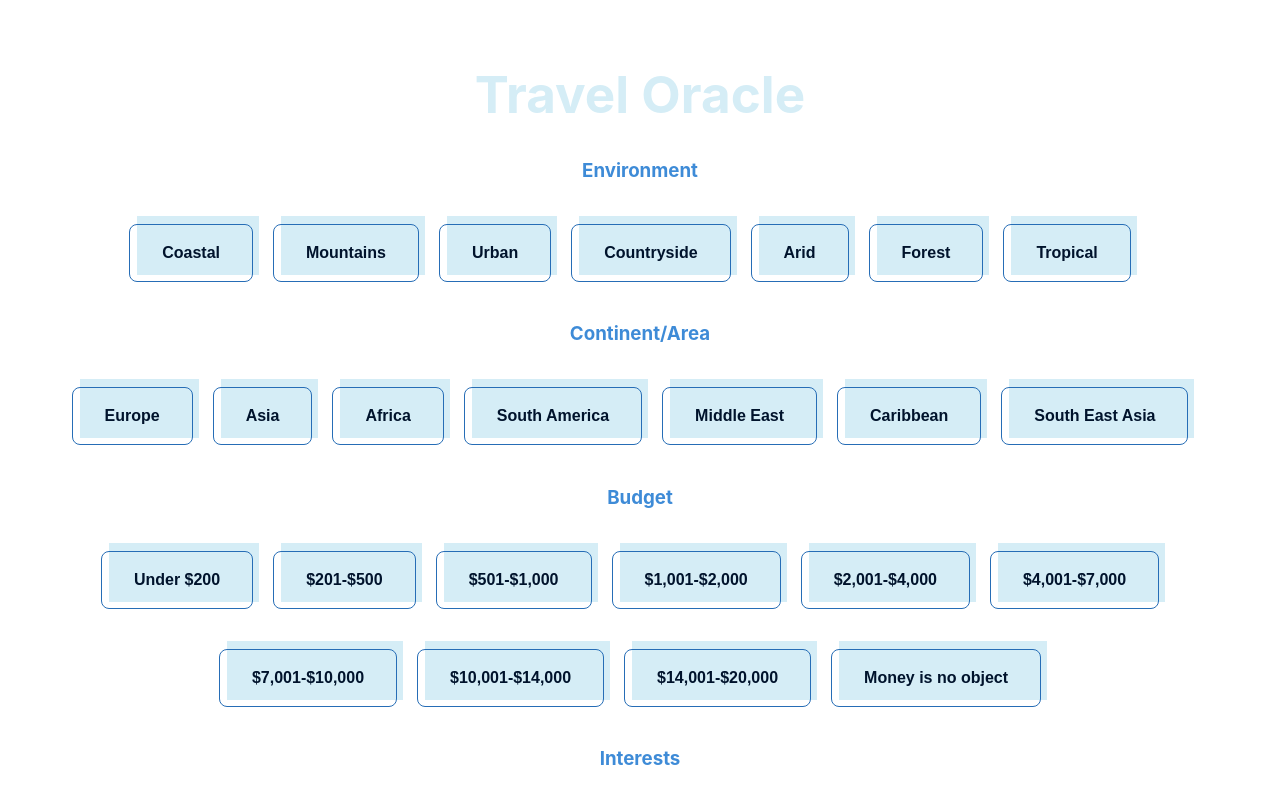
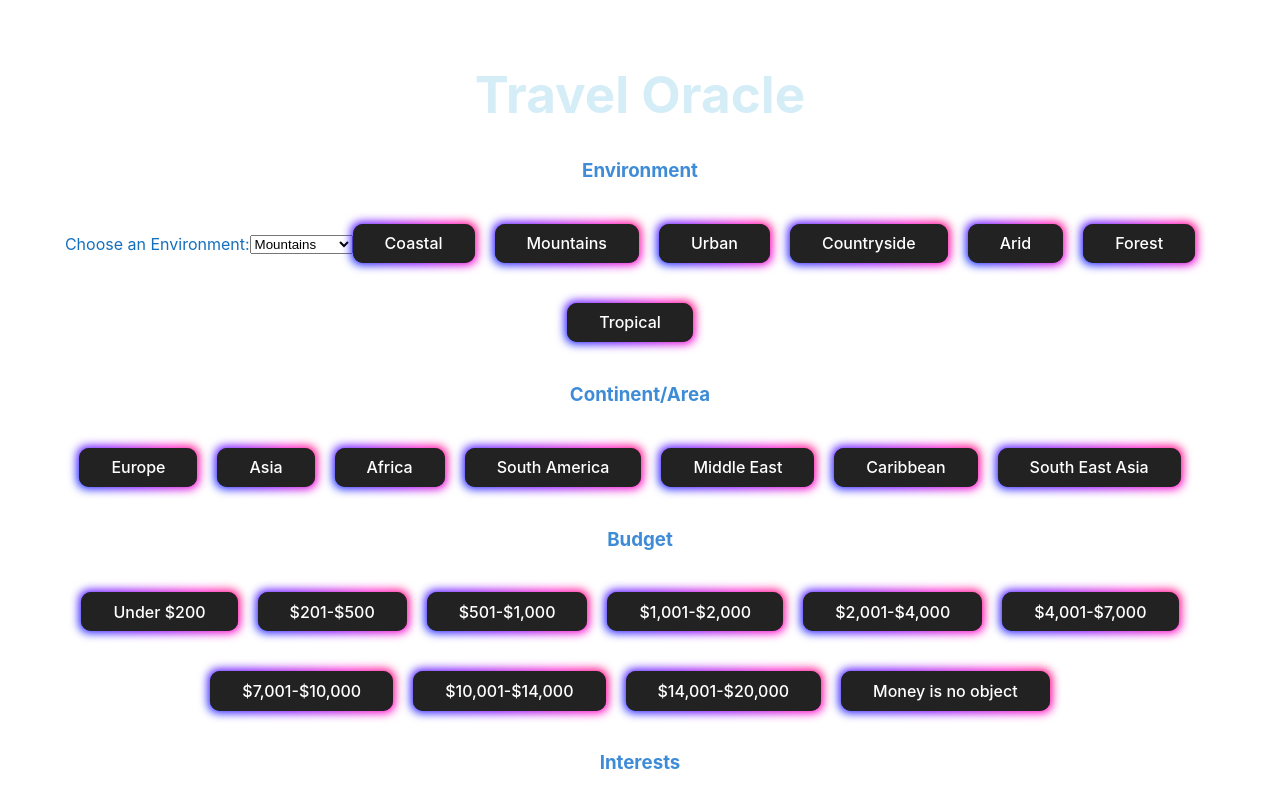
Before and after one commit to TravelOracle/TravelOracleFrontEnd, a React (Vite) app in the folder TravelAIFE/: page / in a window 1280 px wide. Shown: the top 800 px of the page. Built offline with nearby package versions, Linux system fonts and the light colour scheme.

Commit message:
Co-Authored by : Hatice Dilsiz <dilsizhatice.1@hotmail.com> Co-Authored by : Andrew Spanos <a.l.spanos@gmail.com>

```diff
--- a/TravelAIFE/src/App.css
+++ b/TravelAIFE/src/App.css
@@ -107,3 +107,73 @@
 .appTitle {
   color: #D5EDF6;
 }
+
+.button-85 {
+  padding: 0.6em 2em;
+  border: none;
+  outline: none;
+  color: rgb(255, 255, 255);
+  background: #111;
+  cursor: pointer;
+  position: relative;
+  margin-right: 20px;
+  margin-top: 20px;
+  margin-bottom: 20px;
+  z-index: 0;
+  border-radius: 10px;
+  user-select: none;
+  -webkit-user-select: none;
+  touch-action: manipulation;
+}
+
+.button-85:before {
+  content: "";
+  background: linear-gradient(
+    45deg,
+    #ff0000,
+    #ff7300,
+    #fffb00,
+    #48ff00,
+    #00ffd5,
+    #002bff,
+    #7a00ff,
+    #ff00c8,
+    #ff0000
+  );
+  position: absolute;
+  top: -2px;
+  left: -2px;
+  background-size: 400%;
+  z-index: -1;
+  filter: blur(5px);
+  -webkit-filter: blur(5px);
+  width: calc(100% + 4px);
+  height: calc(100% + 4px);
+  animation: glowing-button-85 20s linear infinite;
+  transition: opacity 0.3s ease-in-out;
+  border-radius: 10px;
+}
+
+@keyframes glowing-button-85 {
+  0% {
+    background-position: 0 0;
+  }
+  50% {
+    background-position: 400% 0;
+  }
+  100% {
+    background-position: 0 0;
+  }
+}
+
+.button-85:after {
+  z-index: -1;
+  content: "";
+  position: absolute;
+  width: 100%;
+  height: 100%;
+  background: #222;
+  left: 0;
+  top: 0;
+  border-radius: 10px;
+}
--- a/TravelAIFE/src/components/filters.jsx
+++ b/TravelAIFE/src/components/filters.jsx
@@ -2,7 +2,7 @@ import { useState } from "react";
 import axios from "axios";
 
 const Filters = () => {
-    const [environment, setEnvironment] = useState("");
+    const [environment, setEnvironment] = useState("Mountains");
     const [interest, setInterest] = useState("");
     const [travelBudget, setTravelBudget] = useState("");
     const [home, setHome] = useState("");
@@ -61,44 +61,56 @@ const Filters = () => {
         console.log(selectedContinent)
     }
 
+    function selectedEnvironment(event){
+        setEnvironment(event.target.value)
+        console.log(event)
+      }
+
     return(
         <>
         <div>
             <h1 class="appTitle">Travel Oracle</h1>
             <h3 class="filterTitle">Environment</h3>
-                <button class="button-51" role="button" onClick={() => handleEnvironment("Coastal")}>Coastal</button>
-                <button class="button-51" role="button" onClick={() => handleEnvironment("Mountains")}>Mountains</button>
-                <button class="button-51" role="button" onClick={() => handleEnvironment("Urban")}>Urban</button>
-                <button class="button-51" role="button" onClick={() => handleEnvironment("Countryside")}>Countryside</button>
-                <button class="button-51" role="button" onClick={() => handleEnvironment("Arid")}>Arid</button>
-                <button class="button-51" role="button" onClick={() => handleEnvironment("Forest")}>Forest</button>
-                <button class="button-51" role="button" onClick={() => handleEnvironment("Tropical")}>Tropical</button>
+            <label for="env-names">Choose an Environment:</label>
+                <select name="env-names" id="env-names" value={environment} onChange={selectedEnvironment}>
+                    <option value="Mountains">Mountains</option>
+                    <option value="dave">Dave</option>
+                    <option value="pumpernickel">Pumpernickel</option>
+                    <option value="reeses">Reeses</option>
+                </select>
+                <button class="button-85" role="button" onClick={() => handleEnvironment("Coastal")}>Coastal</button>
+                <button class="button-85" role="button" onClick={() => handleEnvironment("Mountains")}>Mountains</button>
+                <button class="button-85" role="button" onClick={() => handleEnvironment("Urban")}>Urban</button>
+                <button class="button-85" role="button" onClick={() => handleEnvironment("Countryside")}>Countryside</button>
+                <button class="button-85" role="button" onClick={() => handleEnvironment("Arid")}>Arid</button>
+                <button class="button-85" role="button" onClick={() => handleEnvironment("Forest")}>Forest</button>
+                <button class="button-85" role="button" onClick={() => handleEnvironment("Tropical")}>Tropical</button>
             <h3 class="filterTitle">Continent/Area</h3>
-                <button class="button-51" role="button" onClick={() => handleContinent("Europe")}>Europe</button>
-                <button class="button-51" role="button" onClick={() => handleContinent("Asia")}>Asia</button>
-                <button class="button-51" role="button" onClick={() => handleContinent("Africa")}>Africa</button>
-                <button class="button-51" role="button" onClick={() => handleContinent("South America")}>South America</button>
-                <button class="button-51" role="button" onClick={() => handleContinent("Middle East")}>Middle East</button>
-                <button class="button-51" role="button" onClick={() => handleContinent("Caribbean")}>Caribbean</button>
-                <button class="button-51" role="button" onClick={() => handleContinent("South East Asia")}>South East Asia</button>
+                <button class="button-85" role="button" onClick={() => handleContinent("Europe")}>Europe</button>
+                <button class="button-85" role="button" onClick={() => handleContinent("Asia")}>Asia</button>
+                <button class="button-85" role="button" onClick={() => handleContinent("Africa")}>Africa</button>
+                <button class="button-85" role="button" onClick={() => handleContinent("South America")}>South America</button>
+                <button class="button-85" role="button" onClick={() => handleContinent("Middle East")}>Middle East</button>
+                <button class="button-85" role="button" onClick={() => handleContinent("Caribbean")}>Caribbean</button>
+                <button class="button-85" role="button" onClick={() => handleContinent("South East Asia")}>South East Asia</button>
             <h3 class="filterTitle">Budget</h3>
-                <button class="button-51" role="button" onClick={() => handleTravelBudget("Under $200")}>Under $200</button>
-                <button class="button-51" role="button" onClick={() => handleTravelBudget("$201-$500")}>$201-$500</button>
-                <button class="button-51" role="button" onClick={() => handleTravelBudget("$501-$1,000")}>$501-$1,000</button>
-                <button class="button-51" role="button" onClick={() => handleTravelBudget("$1,001-$2,000")}>$1,001-$2,000</button>
-                <button class="button-51" role="button" onClick={() => handleTravelBudget("$2,001-$4,000")}>$2,001-$4,000</button>
-                <button class="button-51" role="button" onClick={() => handleTravelBudget("$4,001-$7,000")}>$4,001-$7,000</button>
-                <button class="button-51" role="button" onClick={() => handleTravelBudget("$7,001-$10,000")}>$7,001-$10,000</button>
-                <button class="button-51" role="button" onClick={() => handleTravelBudget("$10,001-$14,000")}>$10,001-$14,000</button>
-                <button class="button-51" role="button" onClick={() => handleTravelBudget("$14,001-$20,000")}>$14,001-$20,000</button>
-                <button class="button-51" role="button" onClick={() => handleTravelBudget("Money is no object")}>Money is no object</button>
+                <button class="button-85" role="button" onClick={() => handleTravelBudget("Under $200")}>Under $200</button>
+                <button class="button-85" role="button" onClick={() => handleTravelBudget("$201-$500")}>$201-$500</button>
+                <button class="button-85" role="button" onClick={() => handleTravelBudget("$501-$1,000")}>$501-$1,000</button>
+                <button class="button-85" role="button" onClick={() => handleTravelBudget("$1,001-$2,000")}>$1,001-$2,000</button>
+                <button class="button-85" role="button" onClick={() => handleTravelBudget("$2,001-$4,000")}>$2,001-$4,000</button>
+                <button class="button-85" role="button" onClick={() => handleTravelBudget("$4,001-$7,000")}>$4,001-$7,000</button>
+                <button class="button-85" role="button" onClick={() => handleTravelBudget("$7,001-$10,000")}>$7,001-$10,000</button>
+                <button class="button-85" role="button" onClick={() => handleTravelBudget("$10,001-$14,000")}>$10,001-$14,000</button>
+                <button class="button-85" role="button" onClick={() => handleTravelBudget("$14,001-$20,000")}>$14,001-$20,000</button>
+                <button class="button-85" role="button" onClick={() => handleTravelBudget("Money is no object")}>Money is no object</button>
             <h3 class="filterTitle">Interests</h3>
-                <button class="button-51" role="button" onClick={() => handleInterest("Beach")}>Beach</button>
-                <button class="button-51" role="button" onClick={() => handleInterest("Historical Sites")}>Historical Sites</button>
-                <button class="button-51" role="button" onClick={() => handleInterest("Restaurants")}>Restaurants</button>
-                <button class="button-51" role="button" onClick={() => handleInterest("Wine Tasting")}>Wine Tasting</button>
-                <button class="button-51" role="button" onClick={() => handleInterest("Outdoor Activities")}>Outdoor Activities</button>
-                <button class="button-51" role="button" onClick={() => handleInterest("Sports")}>Sports</button>
+                <button class="button-85" role="button" onClick={() => handleInterest("Beach")}>Beach</button>
+                <button class="button-85" role="button" onClick={() => handleInterest("Historical Sites")}>Historical Sites</button>
+                <button class="button-85" role="button" onClick={() => handleInterest("Restaurants")}>Restaurants</button>
+                <button class="button-85" role="button" onClick={() => handleInterest("Wine Tasting")}>Wine Tasting</button>
+                <button class="button-85" role="button" onClick={() => handleInterest("Outdoor Activities")}>Outdoor Activities</button>
+                <button class="button-85" role="button" onClick={() => handleInterest("Sports")}>Sports</button>
             <h3> </h3>
             <button class="button-74" role="button" onClick={handlePost}>Generate</button>
         </div>
```
